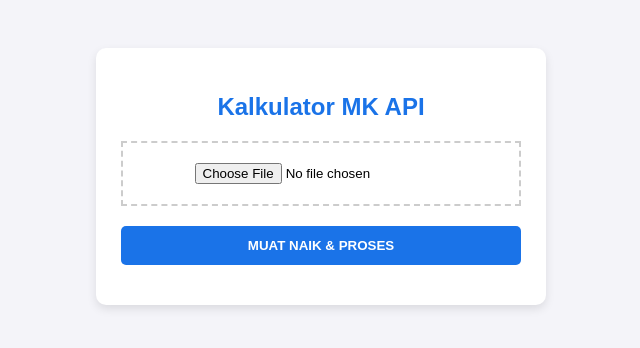
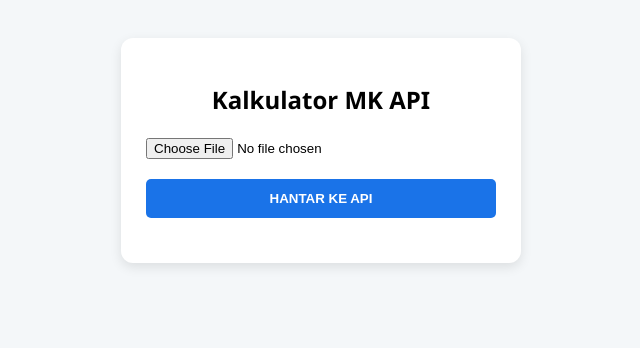
Before and after one commit to aneep477/Kalkulator-SLT-Agihan-Markah-Kursus, a plain HTML site: page index.html in a window 1280 px wide. Shown: the whole page, without its empty margins (319-959 px from the left). Drawn offline with Linux system fonts and the light colour scheme.

Commit message:
Update index.html

```diff
--- a/index.html
+++ b/index.html
@@ -2,68 +2,63 @@
 <html>
 <head>
   <style>
-    body { font-family: sans-serif; display: flex; justify-content: center; padding: 40px; background: #f4f4f9; }
-    .card { background: white; padding: 25px; border-radius: 10px; box-shadow: 0 4px 10px rgba(0,0,0,0.1); width: 100%; max-width: 400px; }
-    h2 { color: #1a73e8; text-align: center; }
-    .file-input { border: 2px dashed #ccc; padding: 20px; text-align: center; margin-bottom: 20px; cursor: pointer; }
-    button { background: #1a73e8; color: white; border: none; padding: 12px; width: 100%; border-radius: 5px; cursor: pointer; font-weight: bold; }
-    button:disabled { background: #aaa; }
-    #msg { margin-top: 15px; text-align: center; font-size: 14px; }
+    body { font-family: 'Segoe UI', sans-serif; padding: 30px; background: #f4f7f9; text-align: center; }
+    .card { background: white; padding: 25px; border-radius: 12px; box-shadow: 0 4px 12px rgba(0,0,0,0.1); display: inline-block; width: 350px; }
+    .upload-btn { background: #1a73e8; color: white; border: none; padding: 12px 20px; border-radius: 5px; cursor: pointer; width: 100%; font-weight: bold; }
+    #status { margin-top: 20px; font-size: 14px; }
   </style>
 </head>
 <body>
   <div class="card">
     <h2>Kalkulator MK API</h2>
-    <div class="file-input">
-      <input type="file" id="fileField" accept=".xlsx">
-    </div>
-    <button id="submitBtn" onclick="hantarKeAPI()">MUAT NAIK & PROSES</button>
-    <div id="msg"></div>
+    <input type="file" id="fileInp" accept=".xlsx" style="margin-bottom: 20px; width: 100%;">
+    <button id="btn" class="upload-btn" onclick="proses()">HANTAR KE API</button>
+    <div id="status"></div>
   </div>
 
   <script>
+    // MASUKKAN URL API ANDA DI SINI
     const WEB_APP_URL = "https://script.google.com/macros/s/AKfycbwc70zwZQa-DC_BWKTec28EIGT1BbBPncECU6LVt8QGxAE2aYM_t6nON6mljo6eZ45_/exec";
 
-    function hantarKeAPI() {
-      const fileInp = document.getElementById('fileField');
-      const msg = document.getElementById('msg');
-      const btn = document.getElementById('submitBtn');
+    function proses() {
+      const fileInp = document.getElementById('fileInp');
+      const status = document.getElementById('status');
+      const btn = document.getElementById('btn');
 
       if (!fileInp.files[0]) {
-        msg.innerHTML = "<span style='color:red'>Sila pilih fail!</span>";
+        alert("Sila pilih fail!");
         return;
       }
 
       btn.disabled = true;
-      msg.innerHTML = "⏳ Sedang memproses... Sila tunggu.";
+      status.innerText = "⏳ Sedang berhubung dengan API...";
 
       const file = fileInp.files[0];
       const reader = new FileReader();
 
       reader.onload = function(e) {
         const base64 = e.target.result.split(',')[1];
-        const payload = JSON.stringify({
-          base64: base64,
-          type: file.type,
-          name: file.name
-        });
 
         fetch(WEB_APP_URL, {
           method: 'POST',
-          body: payload
+          body: JSON.stringify({
+            base64: base64,
+            type: file.type,
+            name: file.name
+          })
         })
-        .then(response => response.json())
+        .then(res => res.json())
         .then(data => {
           if (data.result === "success") {
-            msg.innerHTML = "<span style='color:green'>✅ Selesai! Data telah masuk ke Sheet.</span>";
+            status.innerHTML = "<b style='color:green'>✅ " + data.message + "</b>";
           } else {
-            msg.innerHTML = "<span style='color:red'>❌ Ralat: " + data.error + "</span>";
+            status.innerHTML = "<b style='color:red'>❌ Ralat: " + data.error + "</b>";
           }
           btn.disabled = false;
         })
         .catch(err => {
-          // Nota: Jika mode 'no-cors', catch mungkin tidak menangkap ralat tetapi data tetap masuk
-          msg.innerHTML = "✅ Proses selesai. Sila semak Sheet anda.";
+          // Jika mode Web App, kadangkala fetch akan terus ke 'catch' walaupun berjaya
+          status.innerHTML = "✅ Proses selesai. Sila semak Google Sheet anda.";
           btn.disabled = false;
         });
       };
```
